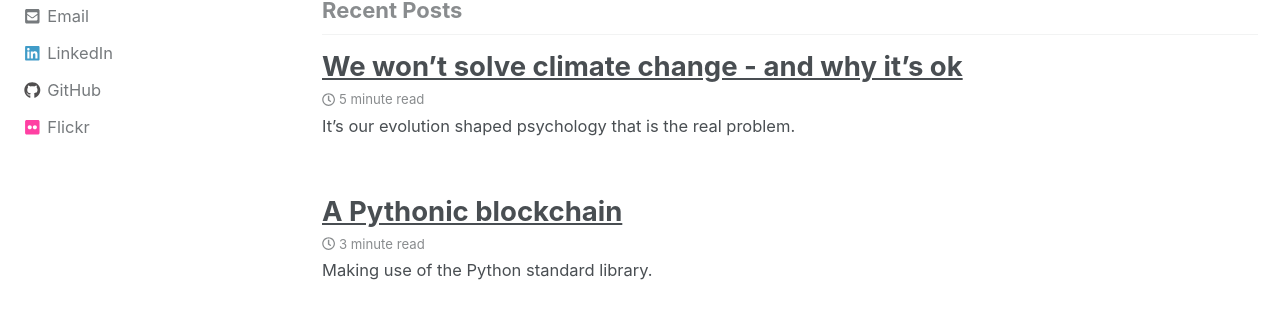
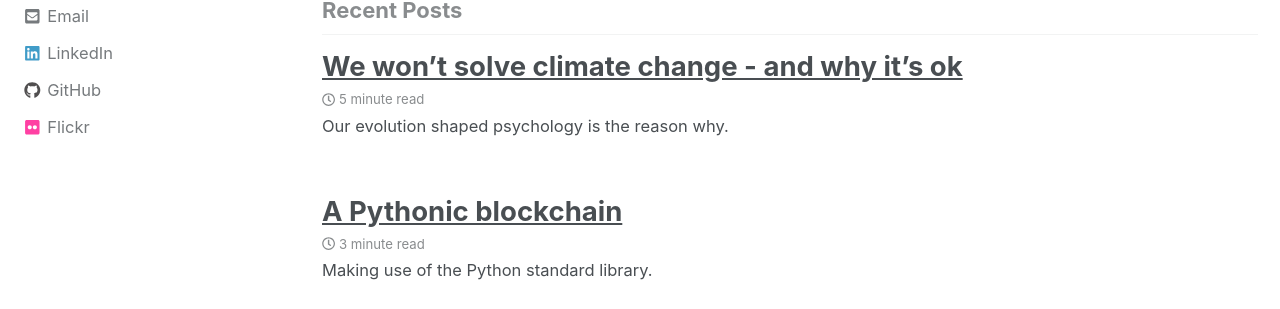
Before and after one commit to ADGEfficiency/adgefficiency.github.io, a Jekyll site: the page built from index.html, in a window 1280 px wide and 900 px high. Shown: the part 178-487 px from the top of the window. Built offline with Jekyll 4.4.1, drawn with Linux system fonts in a browser that asks for light colours; nearby versions of some CDN libraries; the list of posts is cut into pages by our own code.

Commit message:
drafting

```diff
--- a/_posts/2018-09-28-discount-climate.md
+++ b/_posts/2018-09-28-discount-climate.md
@@ -3,7 +3,7 @@ title: "We won't solve climate change - and why it's ok"
 date: 2018-09-28
 categories:
   - Energy
-excerpt: It's our evolution shaped psychology that is the real problem.
+excerpt: Our evolution shaped psychology is the reason why.
 
 ---
 
```
